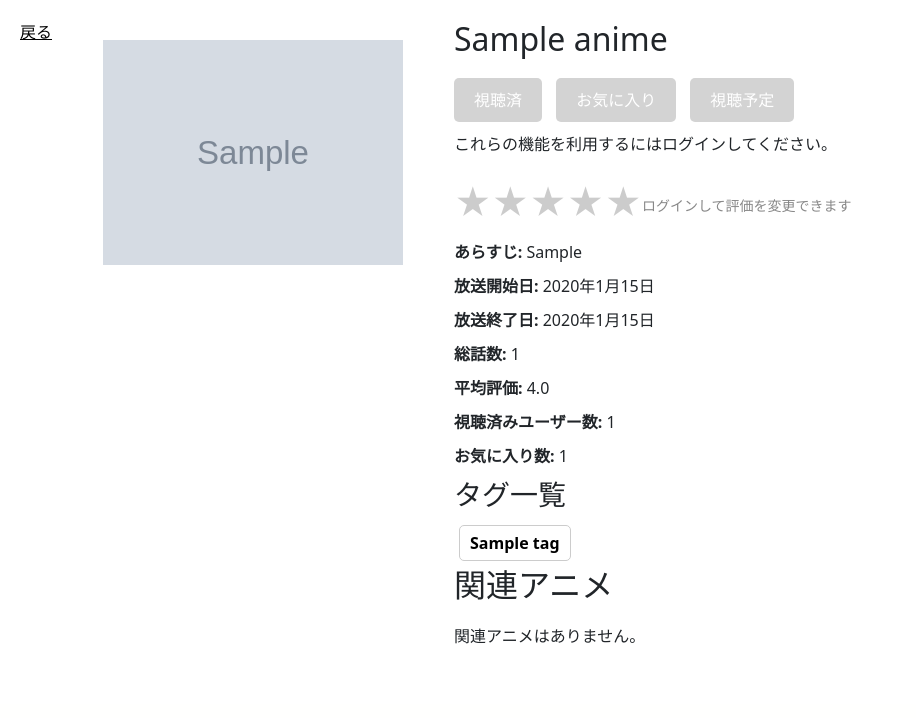
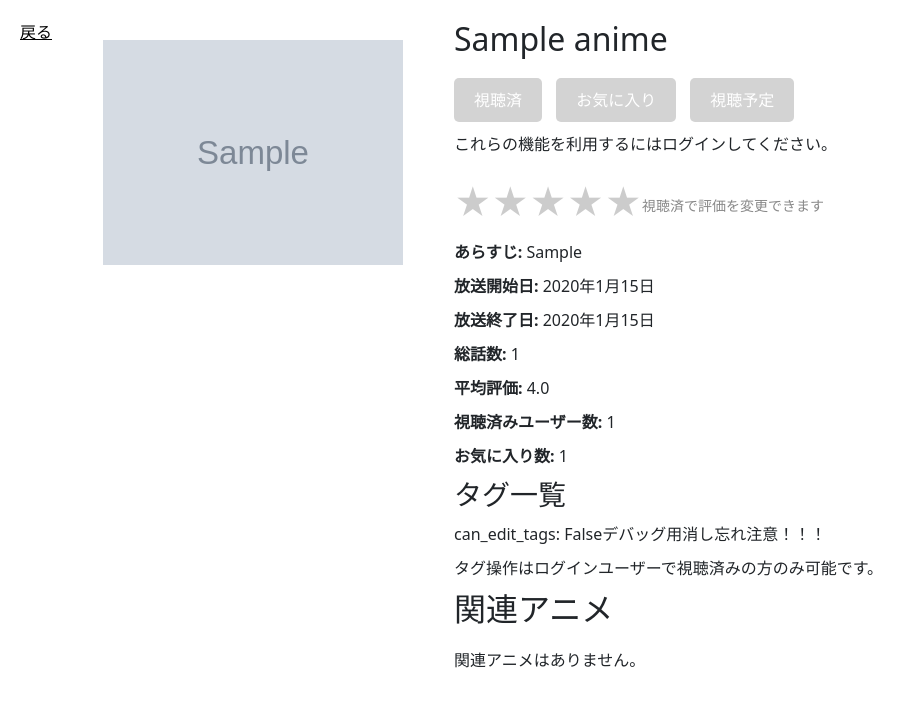
Before and after one commit to saltgyro/AnimeLog, a Django app: page /anime_detail/1/ in a window 1280 px wide. Shown: the part 96-814 px from the top of the page, without its empty margins (0-916 px from the left). Before the commit the page ends 740 px from the top, so only its background shows below. Run offline with Django 4.2, Linux system fonts and the light colour scheme; tables that the repository leaves empty hold one stand-in row (values such as "Sample post"); grey boxes marked "Sample" are stand-in pictures.

Commit message:
視聴済じゃないのに評価編集できるの修正

```diff
--- a/AnimeLog/anime_tracker/views.py
+++ b/AnimeLog/anime_tracker/views.py
@@ -509,14 +509,20 @@ def update_status(request, pk):
 def animeDetailView(request, pk):
     anime = get_object_or_404(Anime, pk=pk)
     user_relation = None
+    can_edit_tags = False  # タグ操作可能フラグ
+
     if request.user.is_authenticated:
         user_relation = User_anime_relations.objects.filter(user_id=request.user, anime_id=anime).first()
+        # 視聴済み（status=2）の場合にタグ操作可能
+        can_edit_tags = user_relation and user_relation.status == 2
+
+
     related_animes = Anime.objects.filter(series_id=anime.series_id).exclude(id=anime.id)
     print(related_animes.count())
     all_tags = Tags.objects.all()# タグ一覧を取得
     star_range = [i * 0.5 for i in range(1, 11)] # 0.5刻みの評価リストを作成
     return render(request, 'html/anime_detail.html', {
-        'anime': anime, 'user_relation': user_relation,'related_animes': related_animes,'tags': all_tags,'star_range': star_range,})
+        'anime': anime, 'user_relation': user_relation,'related_animes': related_animes,'tags': all_tags,'star_range': star_range,'can_edit_tags': can_edit_tags,})
 
 
 @login_required
@@ -598,7 +604,7 @@ def search_view(request):
 
 
 
-
+@login_required
 def toggle_tag(request):
     if request.method == "POST":
         try:
@@ -607,6 +613,16 @@ def toggle_tag(request):
             anime_id = data.get('anime_id')
             tag_id = data.get('tag_id')
             active = data.get('active')
+
+            # ユーザーの視聴済みステータスを確認
+            relation = User_anime_relations.objects.filter(
+                user=request.user,
+                anime_id=anime_id,
+                status=2  # 視聴済み
+            ).first()
+
+            if not relation:
+                return JsonResponse({'error': '操作が許可されていません。'}, status=403)
 
             # アニメとタグを取得
             anime = Anime.objects.get(id=anime_id)
--- a/AnimeLog/templates/html/anime_detail.html
+++ b/AnimeLog/templates/html/anime_detail.html
@@ -65,25 +65,28 @@
 
         <div class="anime-rating">
             <!-- 評価星の表示 -->
-            <div class="rating-container">
-                <div class="card-review_star" data-anime-id="{{ anime.id }}" data-rating="{{ user_relation.rating|default:0 }}"></div>
+            <div class="rating-container" {% if not can_edit_tags %}disabled{% endif %}">
+                <div class="card-review_star"
+                    {% if can_edit_tags %}
+                    data-anime-id="{{ anime.id }}"
+                    data-rating="{{ user_relation.rating|default:0 }}"
+                    {% endif %}
+                    data-disabled="{% if not can_edit_tags %}true{% else %}false{% endif %}">
+                </div>
                 <div id="rating-tooltip" class="rating-tooltip" style="display: none;"></div>
-                {% if user.is_authenticated %}
+                {% if can_edit_tags %}
                 <div class="rating-action">
                     ドラッグして評価を変更できます
                 </div>
                 {% else %}
                 <div class="rating-disabled">
-                    <p>ログインして評価を変更できます</p>
+                    <p>視聴済で評価を変更できます</p>
                 </div>
                 {% endif %}
 
             </div>
-            <!-- 操作ガイド -->
-
-
             <!-- ログインしている場合、ユーザーの評価を表示 -->
-            {% if user.is_authenticated %}
+            {% if can_edit_tags %}
             <div class="user-rating">
                 あなたの評価:
                 <span id="user-rating">
@@ -96,12 +99,6 @@
             </div>
             {% endif %}
         </div>
-
-
-
-
-
-
 
 
 
@@ -121,7 +118,7 @@
 
 
         <h3>タグ一覧</h3>
-        <div class="all-tags">
+        {% comment %} <div class="all-tags">
             {% for tag in tags %}
                 <button class="tag-button {% if tag in anime.tags.all %}active-tag{% else %}inactive-tag{% endif %}"
                         data-tag-id="{{ tag.id }}"
@@ -131,12 +128,23 @@
             {% empty %}
                 <p>タグが登録されていません。</p>
             {% endfor %}
+        </div> {% endcomment %}
+        <p>can_edit_tags: {{ can_edit_tags }}デバッグ用消し忘れ注意！！！</p>
+        <div class="all-tags">
+            {% if can_edit_tags %}
+                {% for tag in tags %}
+                    <button class="tag-button {% if tag in anime.tags.all %}active-tag{% else %}inactive-tag{% endif %}"
+                            data-tag-id="{{ tag.id }}"
+                            onclick="toggleTag(this, {{ anime.id }}, {{ tag.id }})">
+                        {{ tag.name }}
+                    </button>
+                {% empty %}
+                    <p>タグが登録されていません。</p>
+                {% endfor %}
+            {% else %}
+                <p>タグ操作はログインユーザーで視聴済みの方のみ可能です。</p>
+            {% endif %}
         </div>
-
-
-
-
-
 
         <h2>関連アニメ</h2>
         <div class="related-animes">
@@ -172,7 +180,7 @@
         const newState = !isActive; // 新しい状態を切り替え
 
         // サーバーに新しい状態を送信
-        fetch(`/toggle-tag/`, {
+        fetch(`/toggle-tag/`,  {
             method: "POST",
             headers: {
                 "Content-Type": "application/json",
@@ -235,6 +243,13 @@ const createStar = () => {
     const userRatingElement = document.querySelector('#user-rating');
     const tooltip = document.getElementById('rating-tooltip'); // ツールチップ要素
     const animeId = starElement.getAttribute('data-anime-id'); // アニメのID
+    const isDisabled = starElement.getAttribute('data-disabled') === "true"; // 操作禁止フラグ
+
+    if (isDisabled) {
+        console.log("視聴済みでないため、評価操作は無効です。");
+        return; // 視聴済みでない場合は何もしない
+    }
+
     let isDragging = false; // ドラッグ状態を管理
 
     // 初期表示で星の幅を設定
@@ -443,7 +458,12 @@ document.addEventListener('DOMContentLoaded', createStar);
     display: none; /* 初期状態で非表示 */
 }
 
-
+/* ユーザー評価が操作不可の場合 */
+.user-rating-container.disabled {
+    opacity: 0.5; /* 半透明 */
+    pointer-events: none; /* ユーザー操作を無効化 */
+    cursor: not-allowed; /* マウスカーソルを「禁止」に変更 */
+}
 
 
 
```
